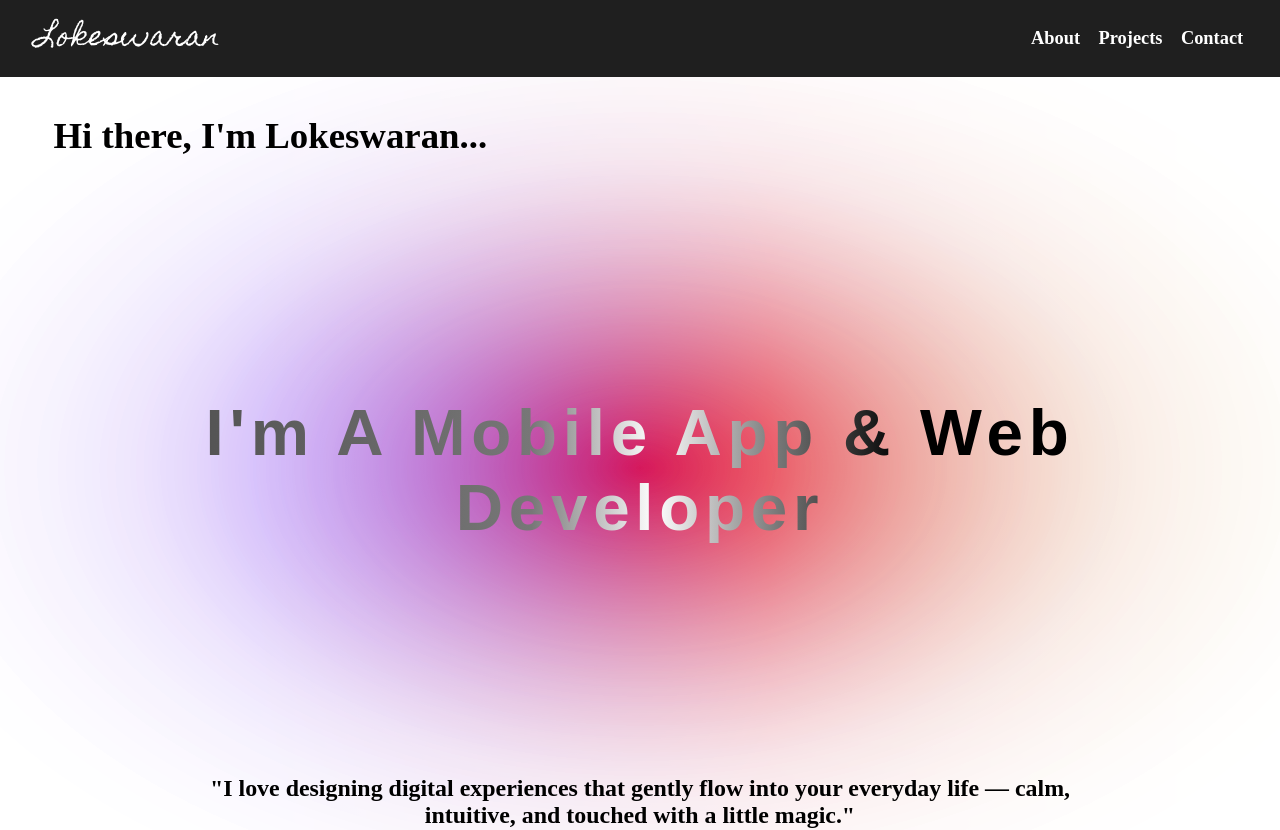
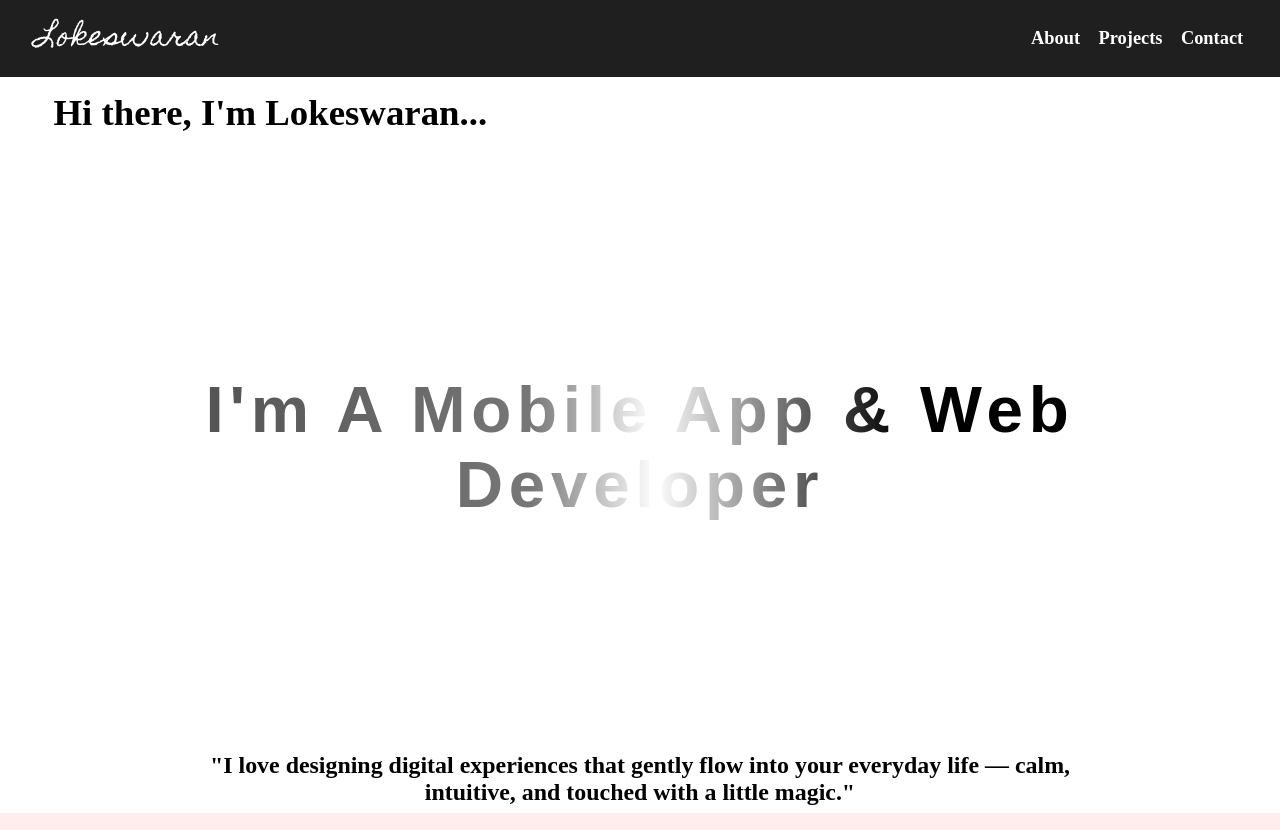
Before and after one commit to Lokeswaran-M/Portfolio, a React (Create React App) app: page / in a window 1280 px wide. Shown: the top 830 px of the page. Built offline with nearby package versions, Linux system fonts and the light colour scheme; a web font is replaced by a local one.

Commit message:
background remove

```diff
--- a/src/styles/Hero.css
+++ b/src/styles/Hero.css
@@ -43,45 +43,6 @@
   max-width: 800px;
   text-align: center;
 }
-
-/* 🔥 Gradient Background (Centered) */
-.grainy-gradient-intro {
-  display: flex;
-  flex-direction: column;
-  justify-content: center;
-  align-items: center;
-  height: 80vh;
-  position: relative;
-  overflow: hidden;
-  text-align: center;
-  padding: 20px;
-}
-
-.grainy-gradient-intro:before {
-  background: #c3ccea;
-  filter: url(#f);
-}
-.grainy-gradient-intro:before, .grainy-gradient-intro:after {
-  position: absolute;
-  inset: 0;
-  z-index: -1;
-  --grad: radial-gradient(at 50%, red, rgba(255, 0, 0, 0.3) 55%, transparent 90%);
-  --mask: var(--grad), var(--grad);
-  -webkit-mask: var(--mask);
-  -webkit-mask-composite: source-in;
-  -webkit-mask: var(--mask);
-  mask: var(--mask);
-  -webkit-mask-composite: source-in, xor;
-  mask-composite: intersect;
-  mix-blend-mode: unset;
-  content: "";
-}
-
-.grainy-gradient-intro:after {
-   background: linear-gradient(
-90deg, #760dfe 20%, #f51b26, #fd9900);
-}
-
 
 /* 🔥 Typewriter Effect */
 @keyframes typewriter {
--- a/src/styles/Projects.css
+++ b/src/styles/Projects.css
@@ -1,6 +1,6 @@
 .projects {
   padding: 2rem;
-  background-color: #ff808b18;
+  /* background-color: #ff808b18; */
   text-align: center;
   padding-top: 40px;
   padding-bottom: 80px;
```
Also changed, not shown: 1 other file (tests, documents, lock files or other folders).
